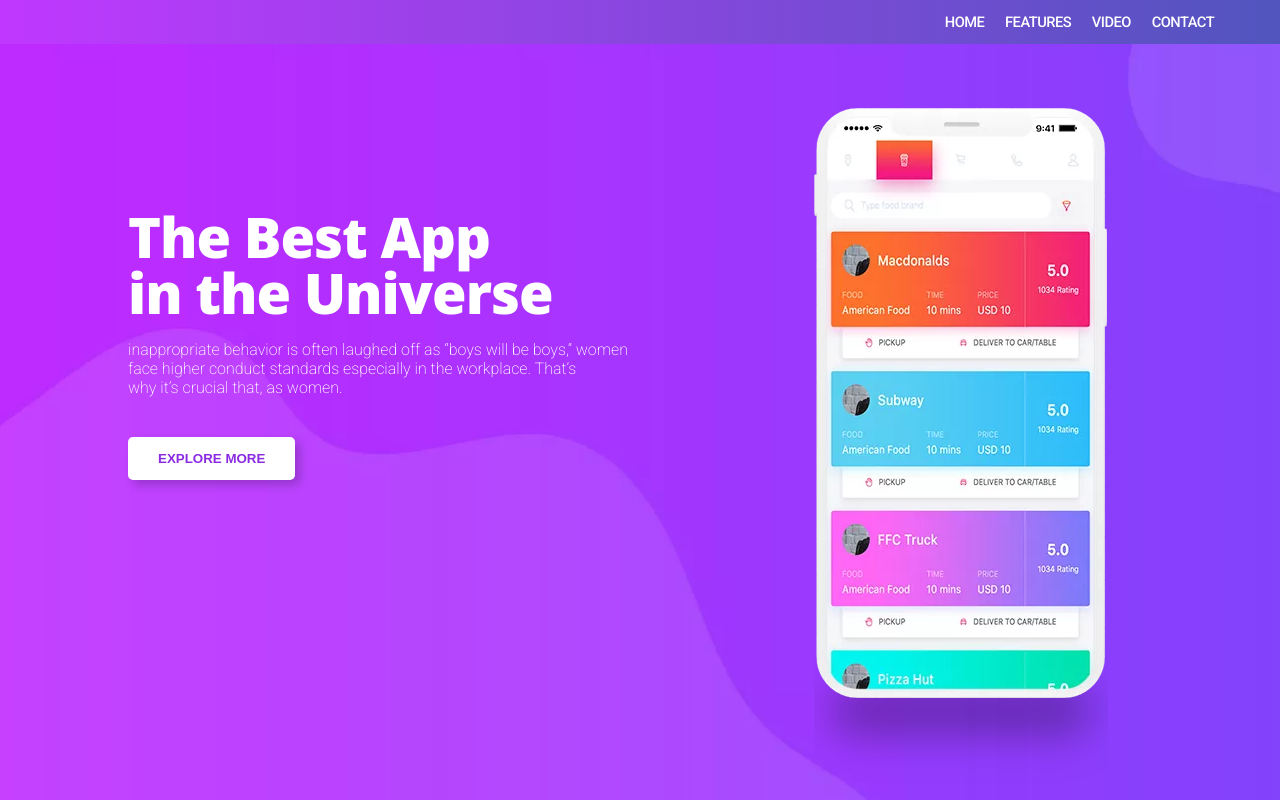
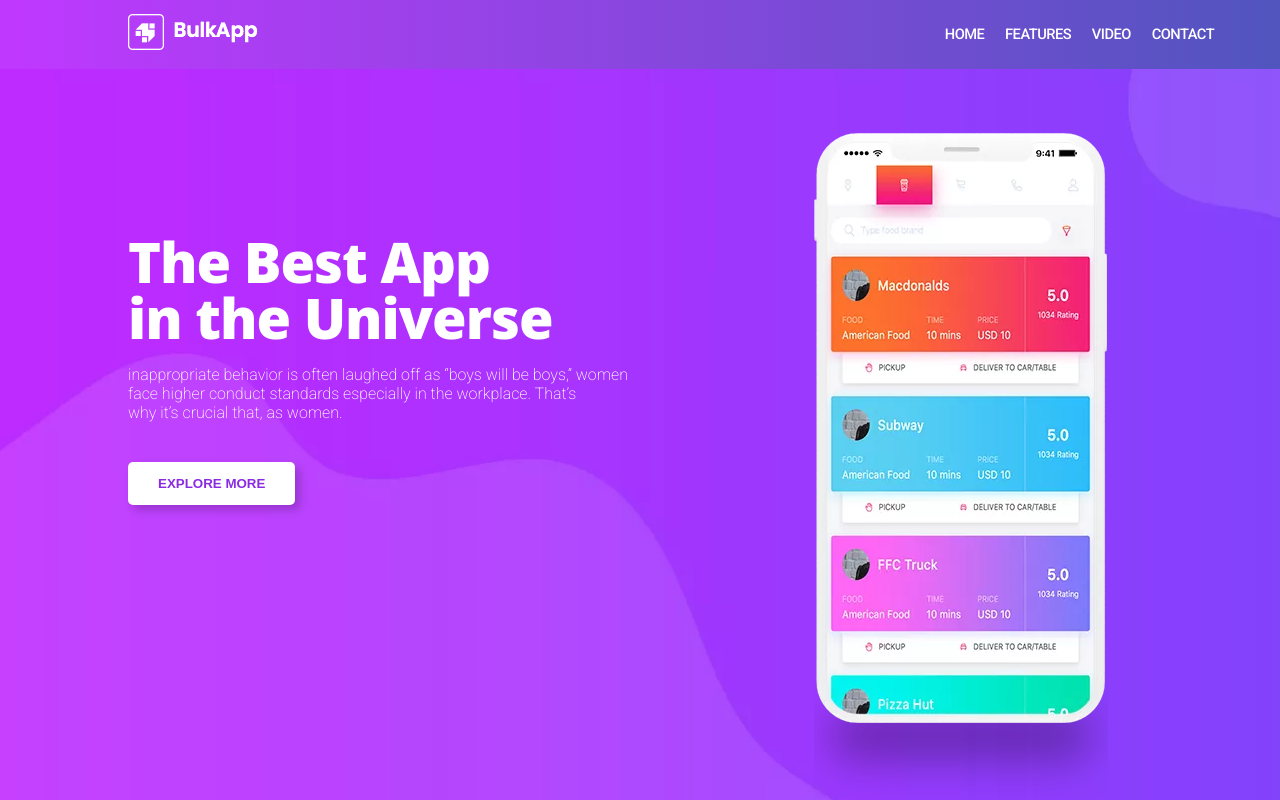
Before and after one commit to bizzeunice/newbulkapp, a plain HTML site: page index.html in a window 1280 px wide. Shown: the top 800 px of the page. Drawn offline with nearby package versions, Linux system fonts and the light colour scheme.

Commit message:
Update index.html

```diff
--- a/index.html
+++ b/index.html
@@ -12,7 +12,7 @@
 <body>
     <!-- header -->
     <header>
-        <div class="logo"><img src="./img/logo.png.webp" alt=""></div>
+        <div class="logo"><img src="./imgs/logo.png.webp" alt=""></div>
         <nav>
             <ul>
                 <li><a href="#">Home</a></li>
```
